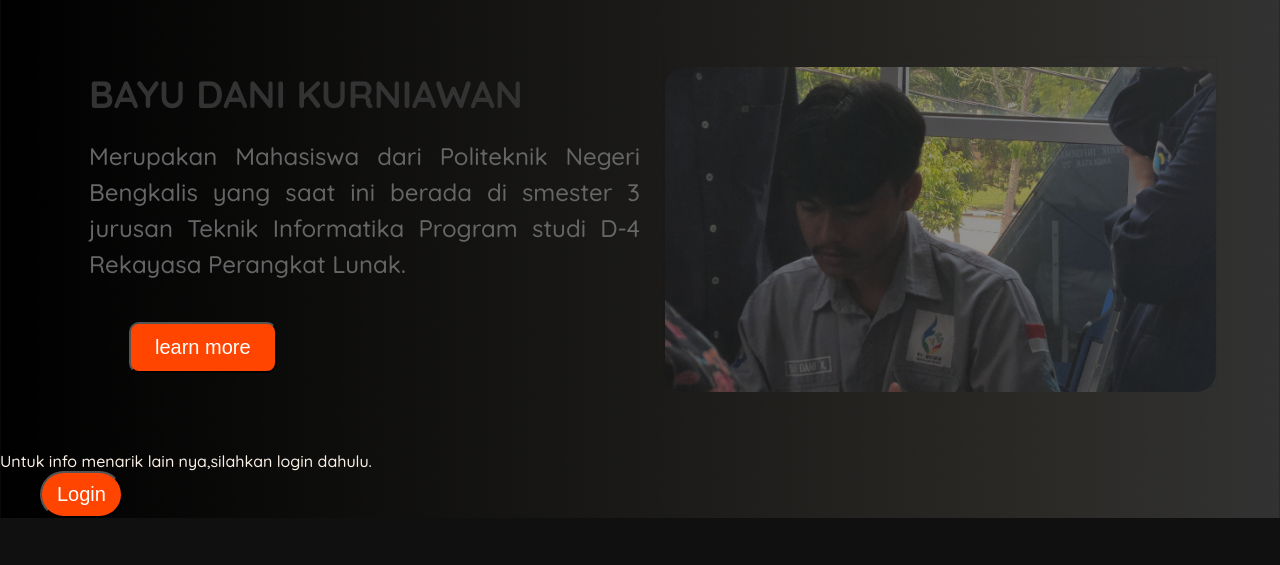
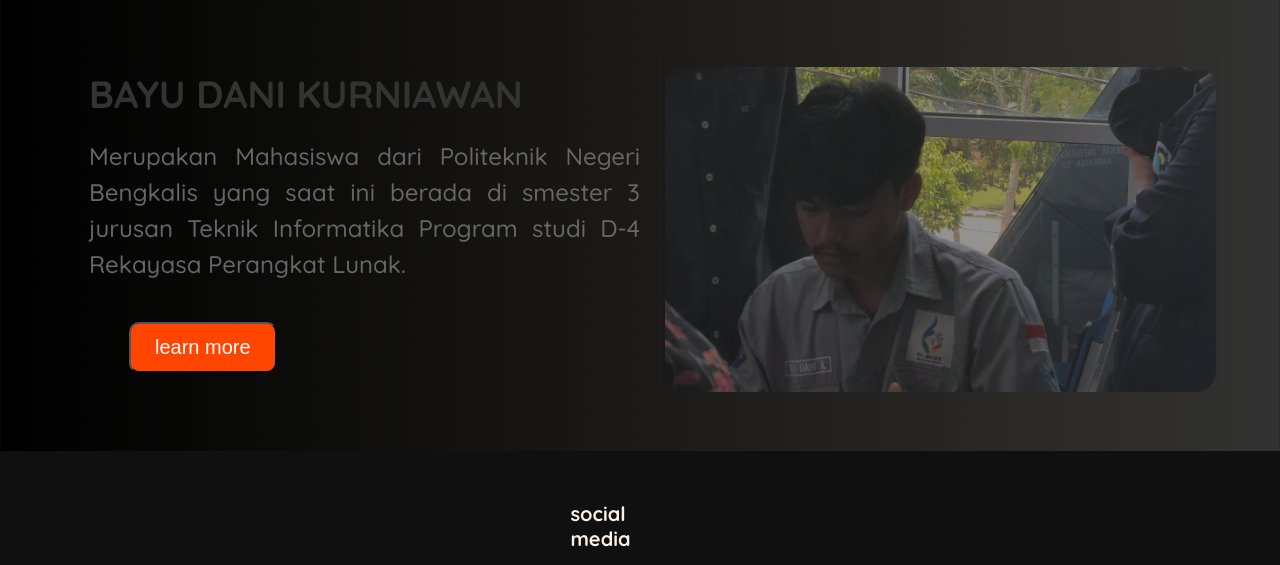
Before and after one commit to bayudani/halaman-utama-pandaa, a website: page index.html in a window 1280 px wide. Shown: the part 5900-6465 px from the top of the page. Drawn offline with nearby package versions, Linux system fonts and the light colour scheme.

Commit message:
Update index.html

```diff
--- a/index.html
+++ b/index.html
@@ -430,15 +430,7 @@
     </section>
 
 
-    <section class="login-prompt">
-      <div class="container5">
-        <!-- <h2>Access More Content</h2> -->
-        <p>Untuk info menarik lain nya,silahkan login dahulu.</p>
-        <a href="login.html">
-          <button class="ctabutton">Login</button>
-        </a>
-      </div>
-    </section>
+
   </main>
 
   <footer>
```
